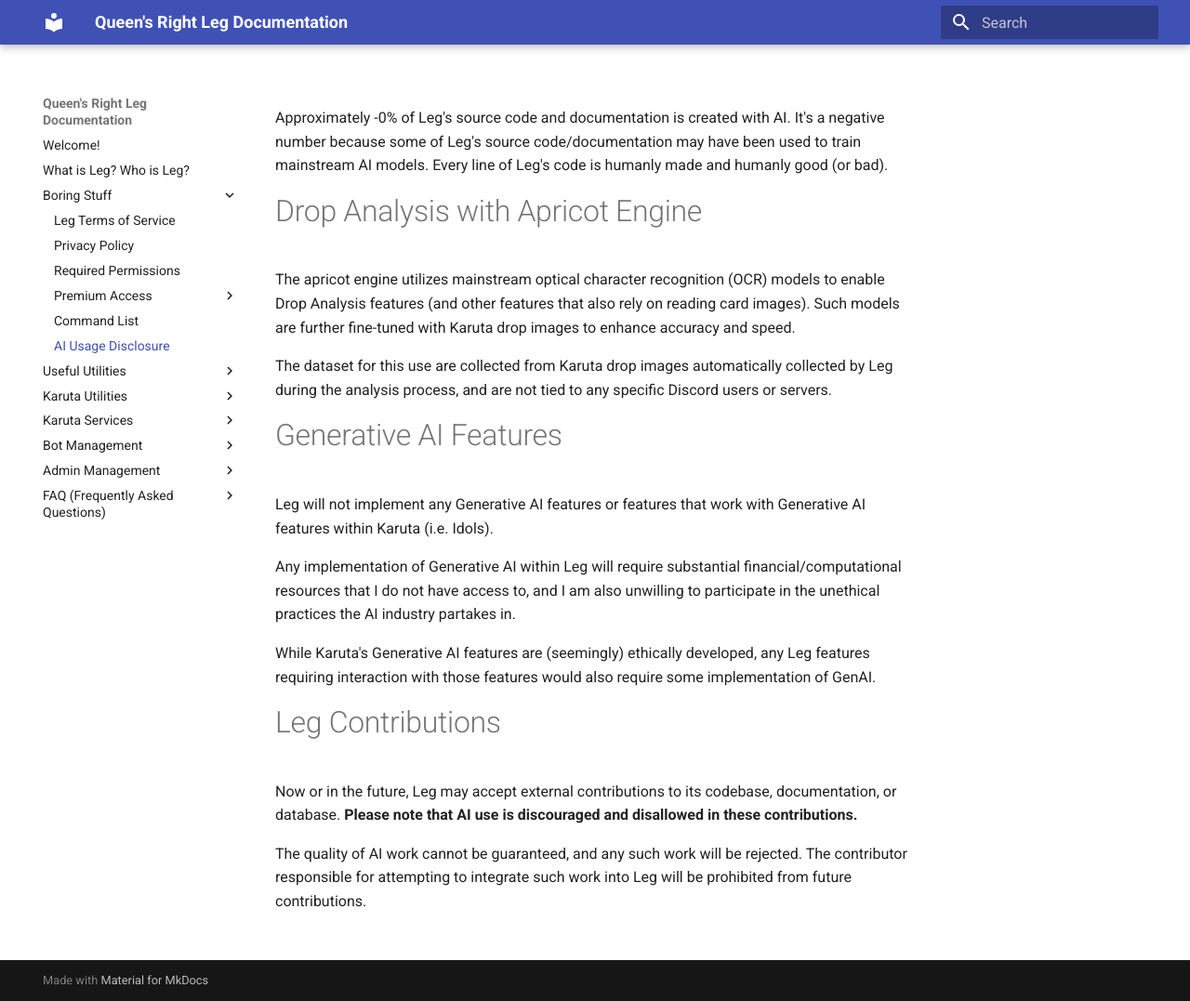
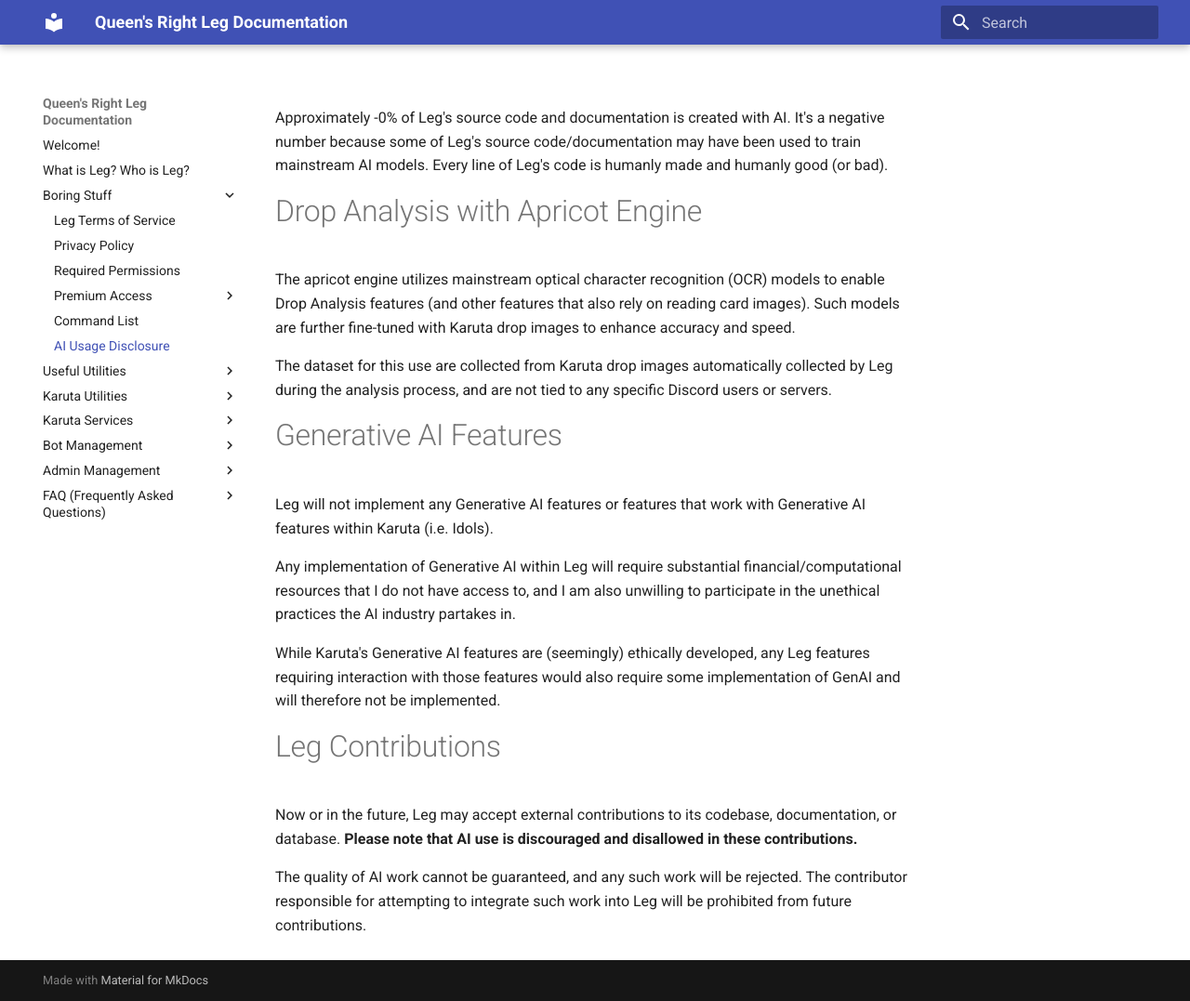
Before and after one commit to RyanCheddar/queens-right-leg, an MkDocs documentation site: the page built from docs/boring-stuff/ai-usage-disclosure.md, in a window 1280 px wide and 1077 px high. Shown: the whole window at 93% size. Built offline with MkDocs 1.6.1 and Material for MkDocs 9.7.7, drawn with Linux system fonts in a browser that asks for light colours.

Commit message:
ai usage disclosure 4

```diff
--- a/docs/boring-stuff/ai-usage-disclosure.md
+++ b/docs/boring-stuff/ai-usage-disclosure.md
@@ -16,7 +16,7 @@
 
 Any implementation of Generative AI within Leg will require substantial financial/computational resources that I do not have access to, and I am also unwilling to participate in the unethical practices the AI industry partakes in.
 
-While Karuta's Generative AI features are (seemingly) ethically developed, any Leg features requiring interaction with those features would also require some implementation of GenAI.
+While Karuta's Generative AI features are (seemingly) ethically developed, any Leg features requiring interaction with those features would also require some implementation of GenAI and will therefore not be implemented.
 
 # Leg Contributions
 
```
